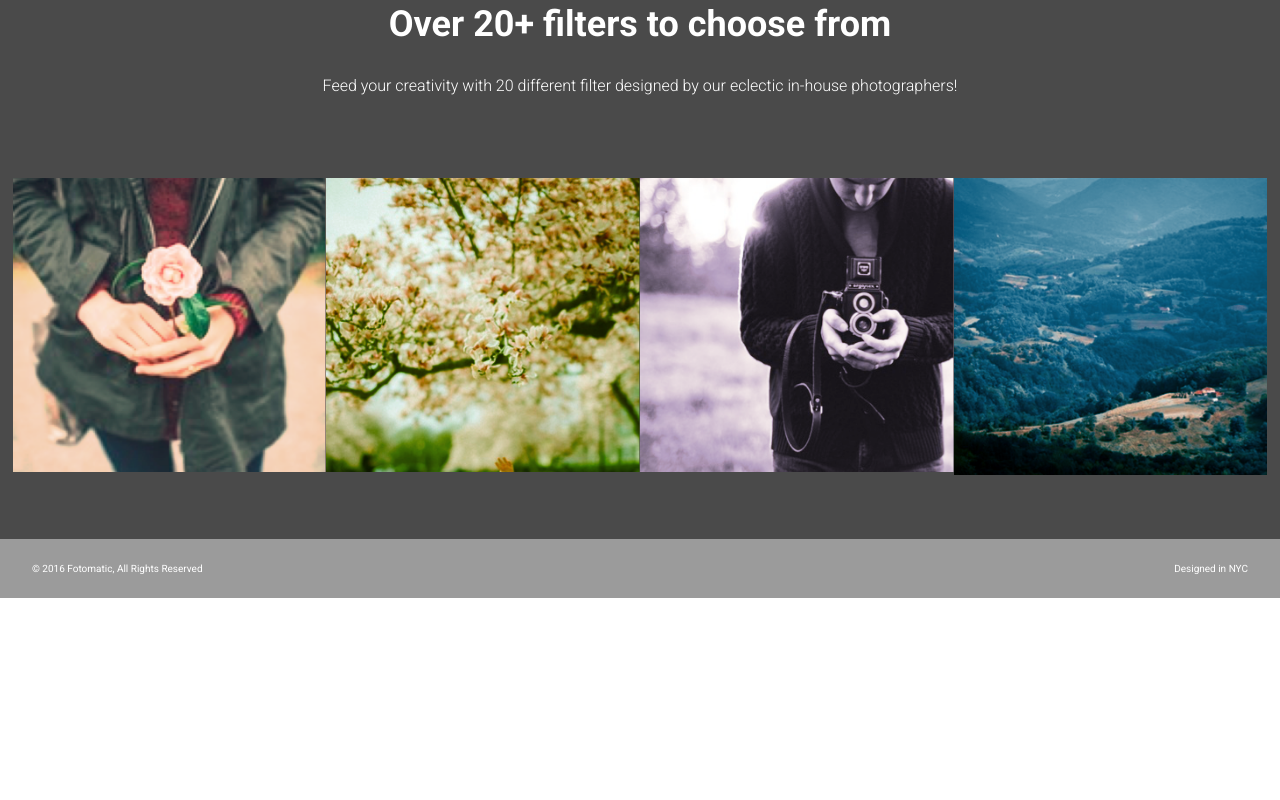
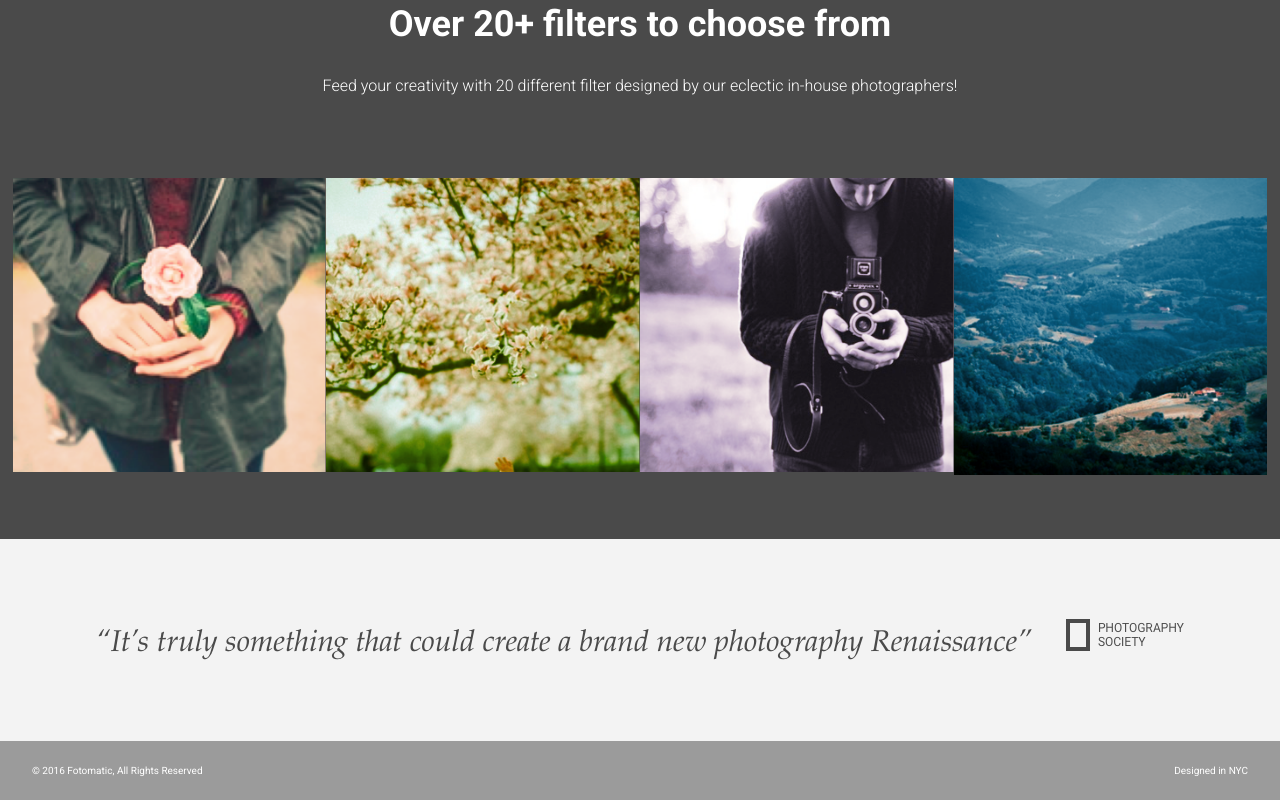
Before and after one commit to devferdinand/fotomatic-broken, a plain HTML site: page index.html in a window 1280 px wide. Shown: the part 1554-2354 px from the top of the page. Before the commit the page ends 2152 px from the top, so only its background shows below. Drawn offline with Linux system fonts and the light colour scheme; a web font is replaced by a local one.

Commit message:
Desktop Quotes Section - check: color, font, line height - padding top bottom of span element by 80px - 30px pad to the right of closing quote check

```diff
--- a/resources/css/style.css
+++ b/resources/css/style.css
@@ -376,13 +376,15 @@ header .mobile {
 
 #quotes-section {
   background-color: #f3f3f3;
+  padding-top: 5rem;
+  padding-bottom: 5rem;
 }
 
 #quotes-section content {
   padding: 5rem 0;
 }
 
-#quotes-section quote {
+#quotes-section .quote {
   padding-right: 1.875rem;
   font-family: "Palatino", serif;
   font-size: 1.875rem;
```
Also changed, not shown: index.html (+0 -1 lines).
